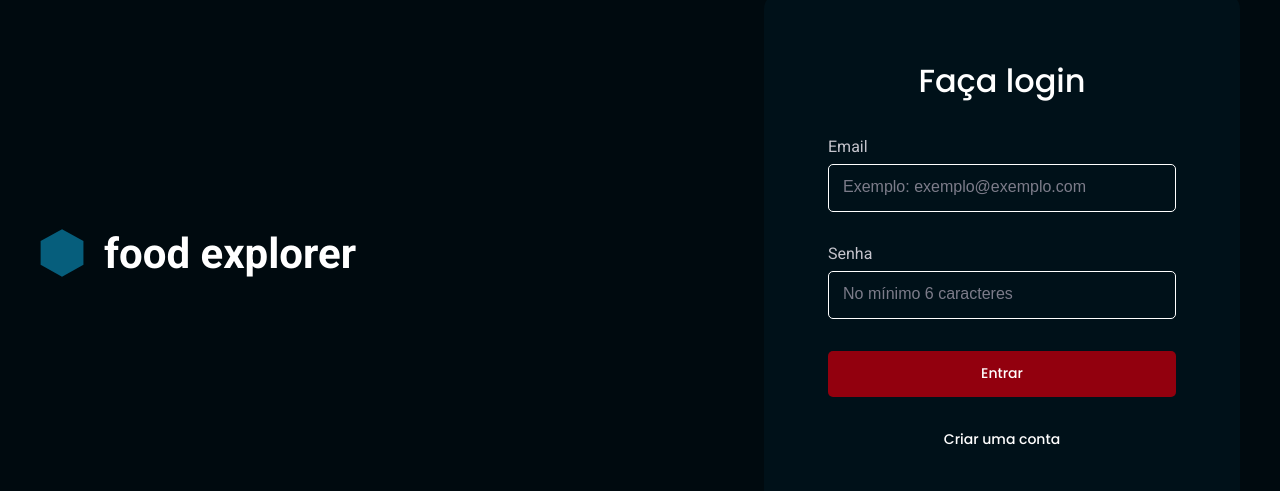
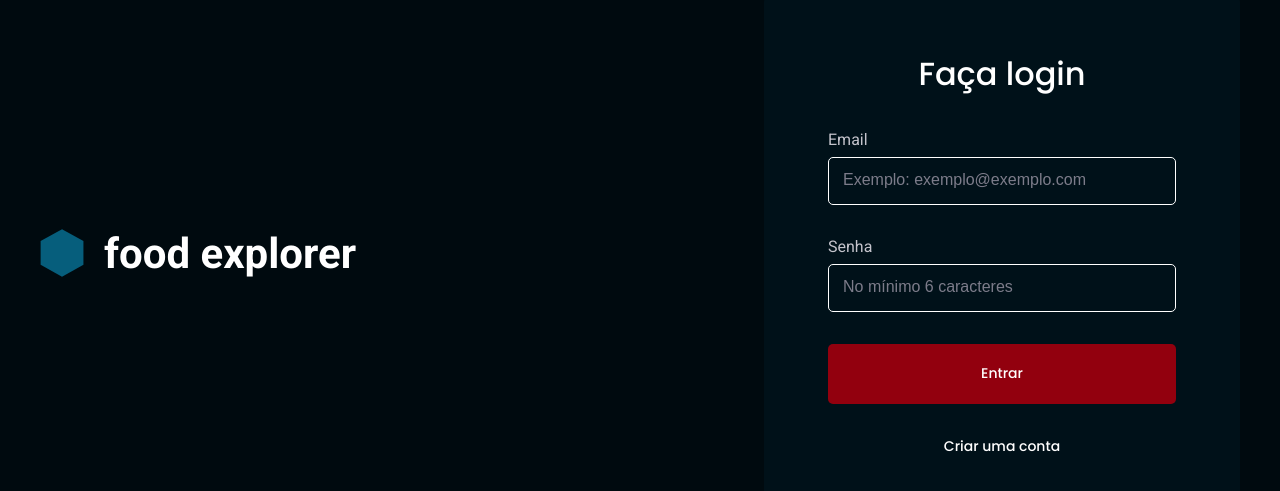
Before and after one commit to Pedro558/food-explorer, a React (Vite) app: page / in a window 1280 px wide. Shown: the part 147-638 px from the top of the page. Built offline with nearby package versions, Linux system fonts and the light colour scheme.

Commit message:
:lipstick: style: add padding to button

```diff
--- a/src/components/Button/styles.js
+++ b/src/components/Button/styles.js
@@ -5,6 +5,7 @@ export const Container = styled.button`
   height: 4.6rem;
   border: none;
   border-radius: 0.5rem;
+  padding: 3rem;
 
   display: flex;
   align-items: center;
```
